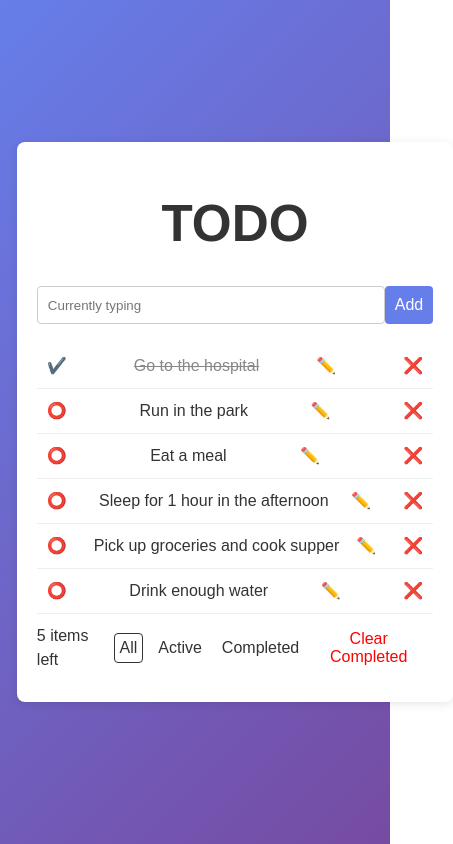
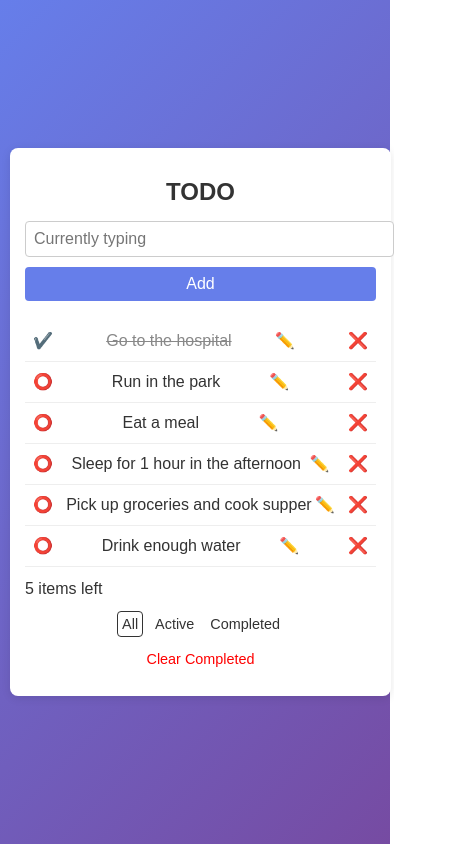
Before and after one commit to stine-ri/tech-assessment-, a React (Vite) app in the folder Assignment/: page / in a window 390 px wide. Shown: the whole page, 453 px wide, since content can reach past the window. Built offline with nearby package versions, Linux system fonts and the light colour scheme.

Commit message:
Update App.css

```diff
--- a/Assignment/src/App.css
+++ b/Assignment/src/App.css
@@ -116,3 +116,57 @@ body {
   padding: 5px;
   border-radius: 4px;
 }
+@media (max-width: 640px) {
+  .todo-app {
+    padding: 15px; /* Reduce padding for smaller screens */
+    max-width: 90%; /* Reduce width for mobile view */
+    margin: 10px; /* Adjust margin */
+  }
+
+  .todo-app h1 {
+    font-size: 1.5rem; /* Reduce font size for the header */
+  }
+
+  .todo-input {
+    flex-direction: column; /* Stack input and button vertically */
+    align-items: stretch; /* Stretch input and button to full width */
+    gap: 10px; /* Add spacing between input and button */
+  }
+
+  .todo-input input {
+    width: 100%; /* Full width for input */
+    padding: 8px; /* Adjust padding for smaller screen */
+    font-size: 1rem; /* Adjust font size for input */
+  }
+
+  .todo-input button {
+    width: 100%; /* Full width for button */
+    padding: 8px; /* Adjust padding for button */
+    font-size: 1rem; /* Adjust font size for button */
+  }
+
+  .todo-item {
+    padding: 8px; /* Reduce padding for todo items */
+  }
+
+  .todo-footer {
+    flex-direction: column; /* Stack footer elements vertically */
+    align-items: stretch; /* Stretch footer elements */
+    gap: 10px; /* Add spacing between footer items */
+  }
+
+  .filters {
+    justify-content: center; /* Center the filter buttons */
+    gap: 8px; /* Adjust spacing between buttons */
+  }
+
+  .filters button {
+    padding: 4px; /* Adjust padding for smaller screens */
+    font-size: 0.9rem; /* Reduce font size */
+  }
+
+  .clear-completed {
+    font-size: 0.9rem; /* Reduce font size for clear button */
+    padding: 4px; /* Adjust padding */
+  }
+}
```
